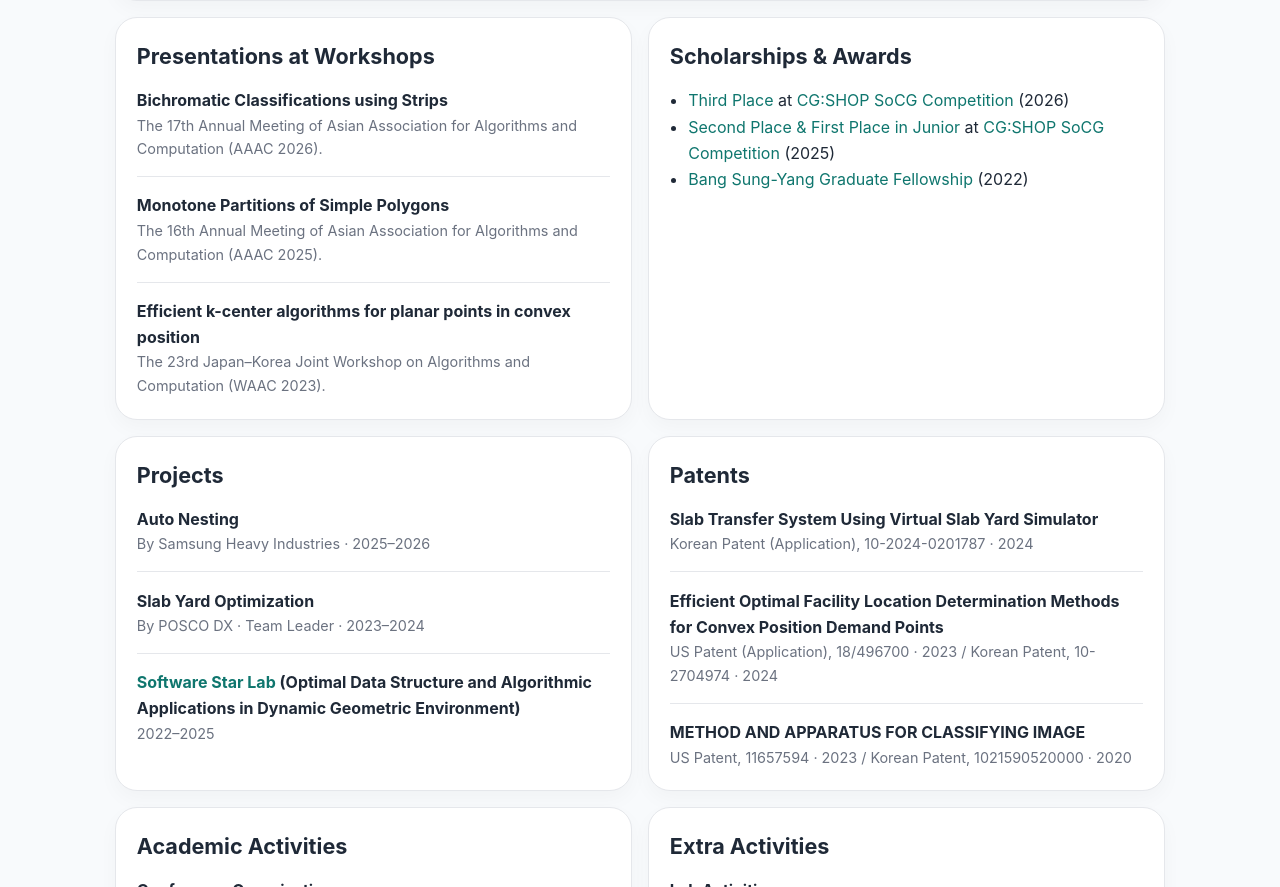
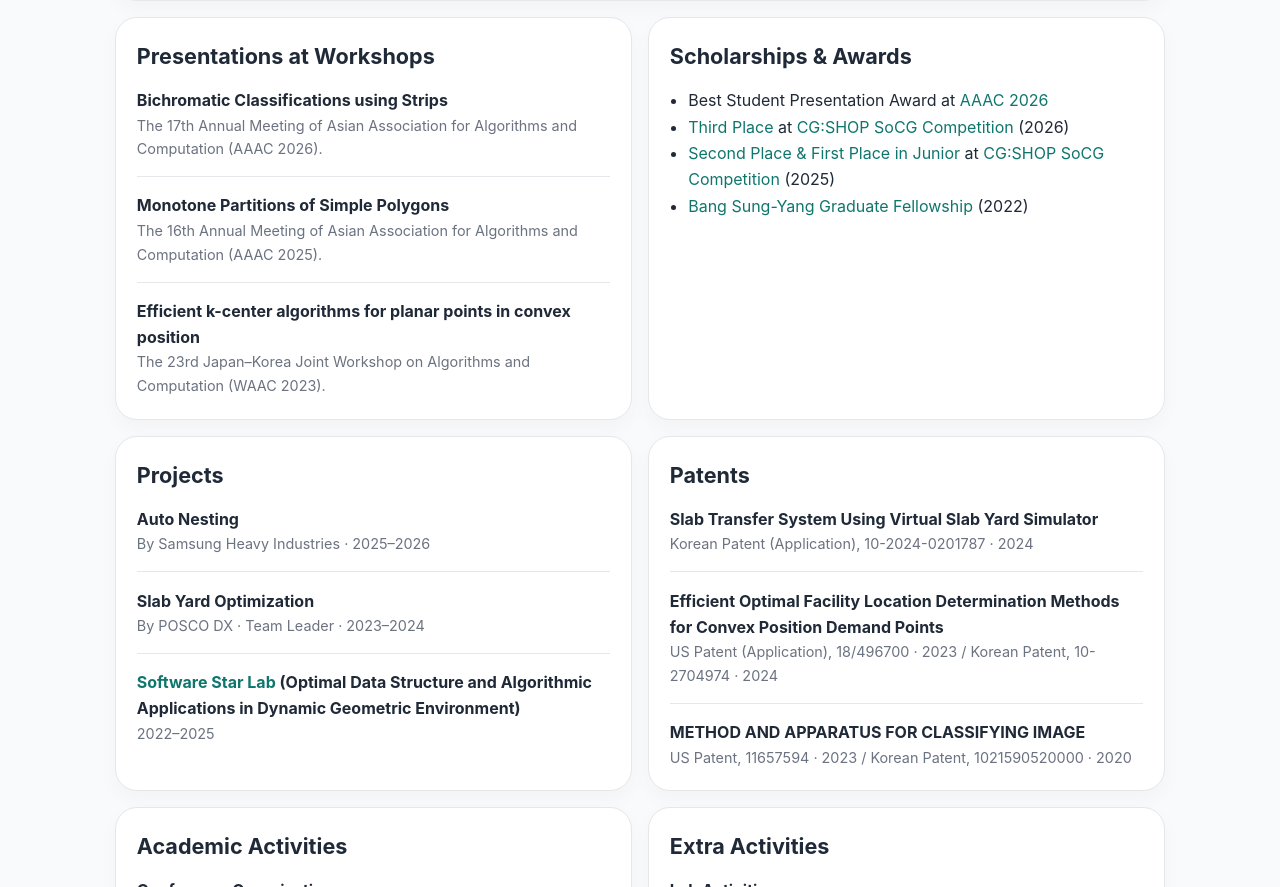
Before and after one commit to jagunlee/jagunlee.github.io, a plain HTML site: page index.html in a window 1280 px wide. Shown: the part 2295-3182 px from the top of the page. Drawn offline with Linux system fonts and the light colour scheme.

Commit message:
update 0525

```diff
--- a/index.html
+++ b/index.html
@@ -132,6 +132,7 @@ ul{margin:.45rem 0 0;padding-left:1.15rem} footer{padding:1rem 0 3rem;color:var(
     </div>
     <div class="card"><h2>Scholarships &amp; Awards</h2>
       <ul>
+        <li>Best Student Presentation Award at <a href="https://math.ouc.edu.cn/aaac2026/">AAAC 2026</a></li>
         <li><a href="https://cgshop.ibr.cs.tu-bs.de/competition/cg-shop-2026/#ranking">Third Place</a> at <a href=""https://cgshop.ibr.cs.tu-bs.de/competition/cg-shop-2026/#problem-description">CG:SHOP SoCG Competition</a> (2026)</li>
         <li><a href="https://cgshop.ibr.cs.tu-bs.de/competition/cg-shop-2025/#ranking">Second Place &amp; First Place in Junior</a> at <a href="https://cgshop.ibr.cs.tu-bs.de/competition/cg-shop-2025/#problem-description">CG:SHOP SoCG Competition</a> (2025)</li>
         <li><a href="https://cse.postech.ac.kr/csepostech/admissions/scholarship.do#none">Bang Sung-Yang Graduate Fellowship</a> (2022)</li>
```
Also changed, not shown: 8 other files.
